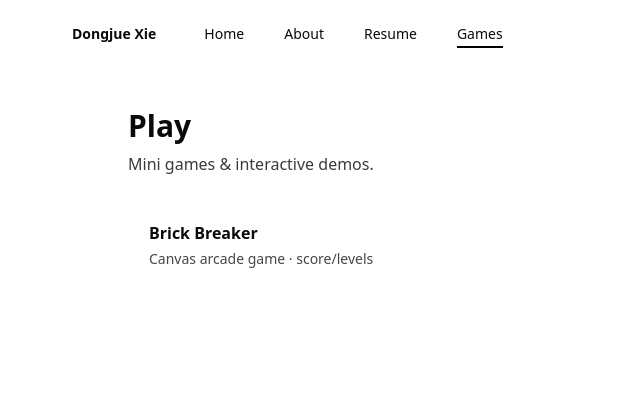
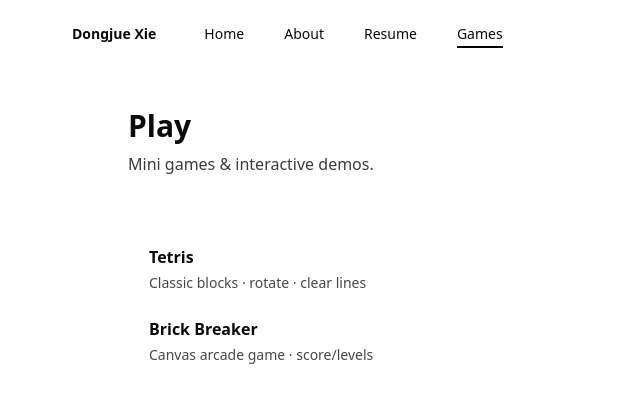
Before and after one commit to ShaKirisakiKazehana/personal-website, a Next.js app: page /games in a window 1280 px wide. Shown: the top 402 px of the page, without its empty margins (0-640 px from the left). Built offline with nearby package versions, Linux system fonts and the light colour scheme.

Commit message:
added tetrus changes

```diff
--- a/app/games/page.tsx
+++ b/app/games/page.tsx
@@ -12,6 +12,14 @@ export default function PlayPage() {
             href="/games/brickbreaker"
             className="rounded-2xl border border-white/10 bg-white/5 hover:bg-white/10 p-5"
           >
+          <Link
+          href="/games/tetris"
+          className="rounded-2xl border border-white/10 bg-white/5 hover:bg-white/10 p-5"
+        >
+          <div className="font-semibold">Tetris</div>
+          <div className="text-sm opacity-75 mt-1">Classic blocks · rotate · clear lines</div>
+        </Link>
+
             <div className="font-semibold">Brick Breaker</div>
             <div className="text-sm opacity-75 mt-1">Canvas arcade game · score/levels</div>
           </Link>
```
